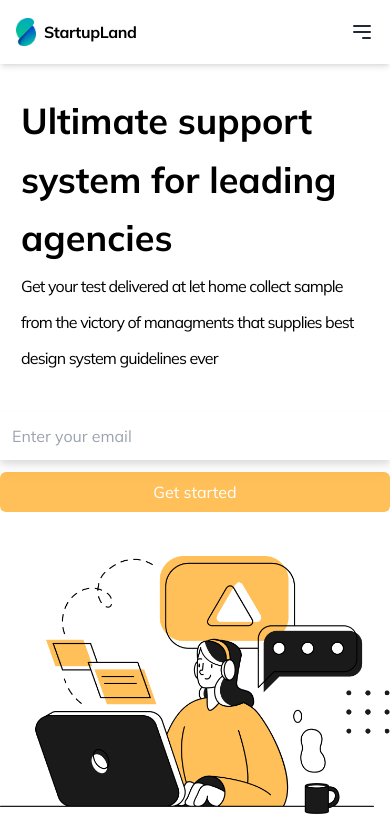
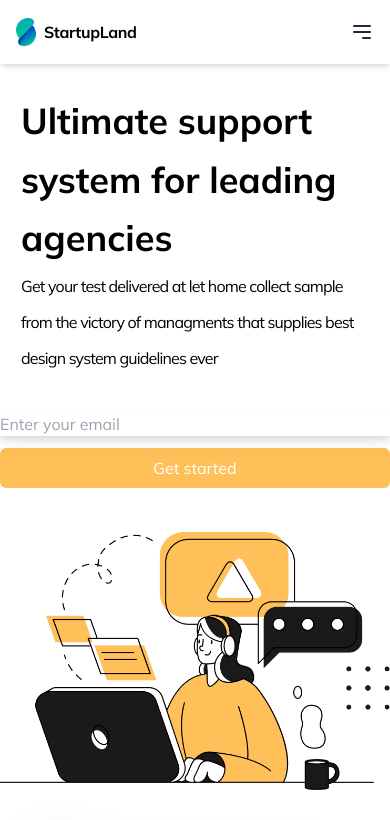
Before and after one commit to littledemon1234/Support-App, a Next.js app: page / in a window 390 px wide. Shown: the top 820 px of the page. Built offline with nearby package versions, Linux system fonts and the light colour scheme.

Commit message:
Change Padding to md

```diff
--- a/src/app/Bottom.tsx
+++ b/src/app/Bottom.tsx
@@ -11,7 +11,7 @@ export default function Bottom() {
           <div className=" flex flex-col gap-9">
             <p className="leading-9 tracking-tighter pl-[21px] md:pl-0 md:pr-0 pr-[21px]  ">Get your test delivered at let home collect sample from the victory of managments that supplies best design system guidelines ever</p>
             <div className="flex md:flex-row  flex-col  gap-3">
-              <input className=" drop-shadow-lg md:w-[300px] p-3" type="email" name="email" placeholder="Enter your email" />
+              <input className=" drop-shadow-lg md:w-[300px] md:p-3" type="email" name="email" placeholder="Enter your email" />
               <button className="bg-[#FFC059] text-white rounded-md p-2">Get started</button>
             </div>
           </div>
```
